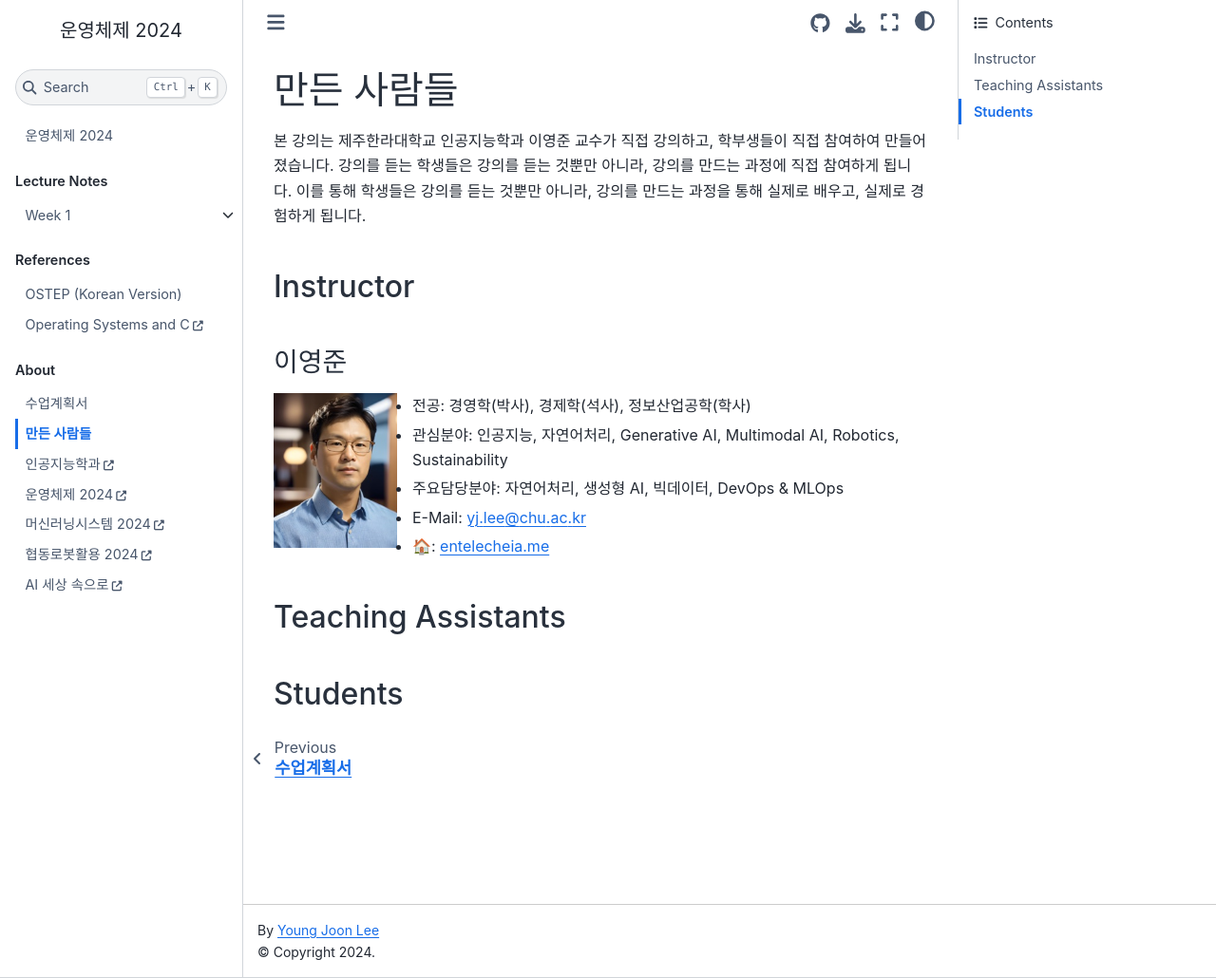
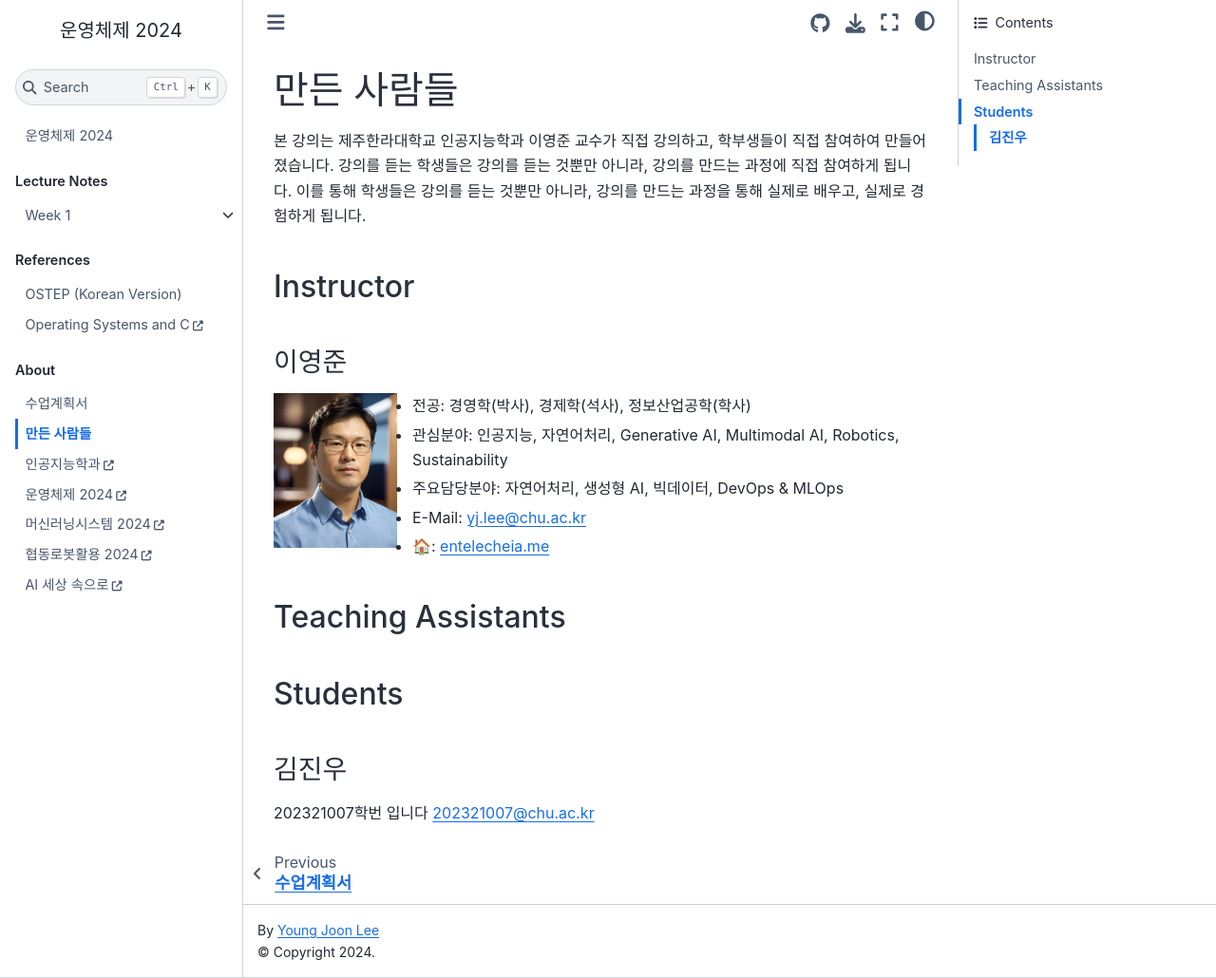
Before and after one commit to entelecheia/os-2024, a Jupyter Book: the page built from book/about/index.md, in a window 1280 px wide and 1030 px high. Shown: the whole window at 95% size. Built offline with Jupyter Book 1.0.4 settings and Sphinx 7.4.7 and the Sphinx Book theme 1.1.4, drawn with Linux system fonts in a browser that asks for light colours; a script that is not in the unit is left out.

Commit message:
Update index.md 김진우

```diff
--- a/book/about/index.md
+++ b/book/about/index.md
@@ -20,3 +20,8 @@
 ## Teaching Assistants
 
 ## Students
+
+### 김진우
+
+202321007학번 입니다
+202321007@chu.ac.kr
```
